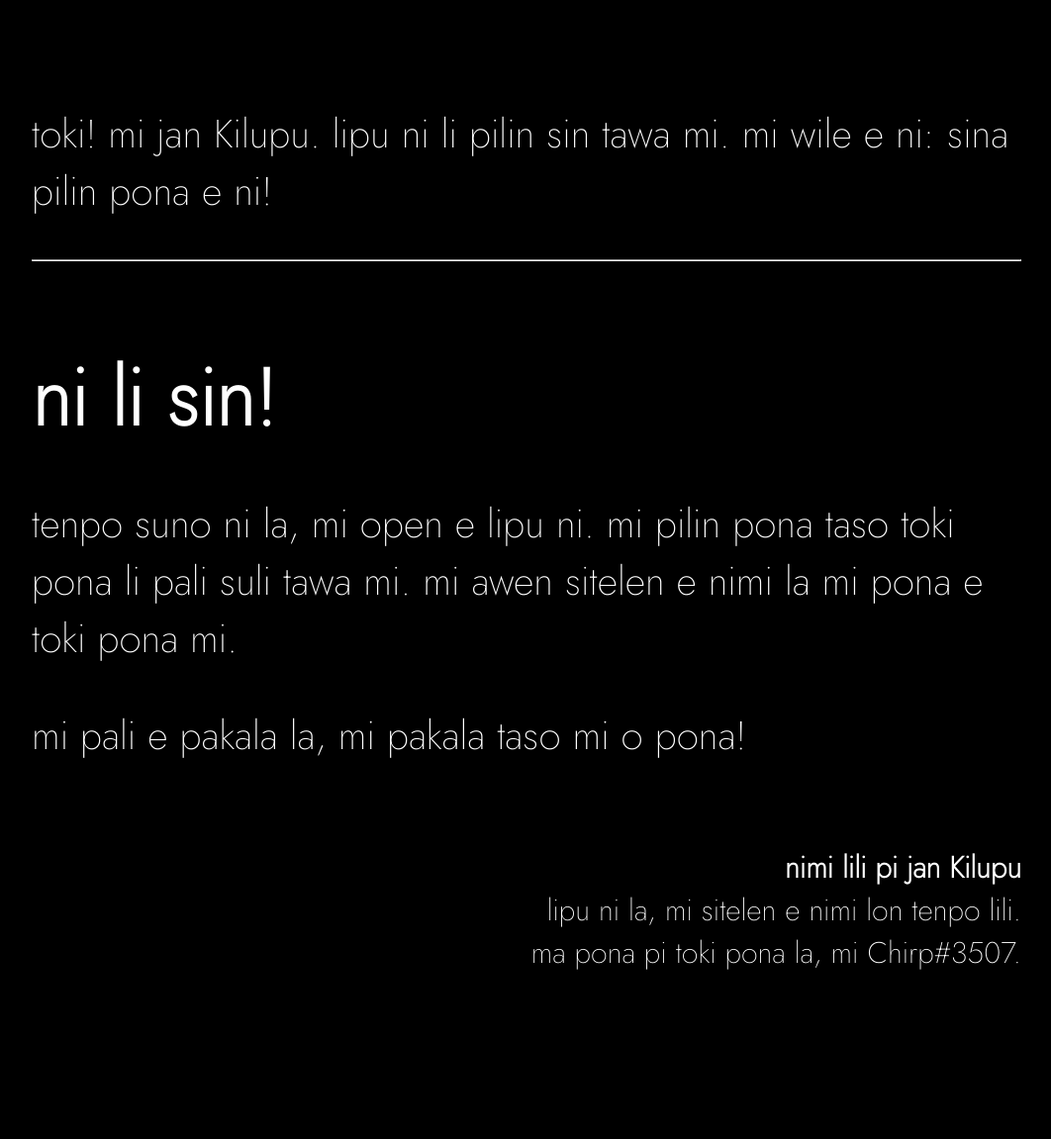
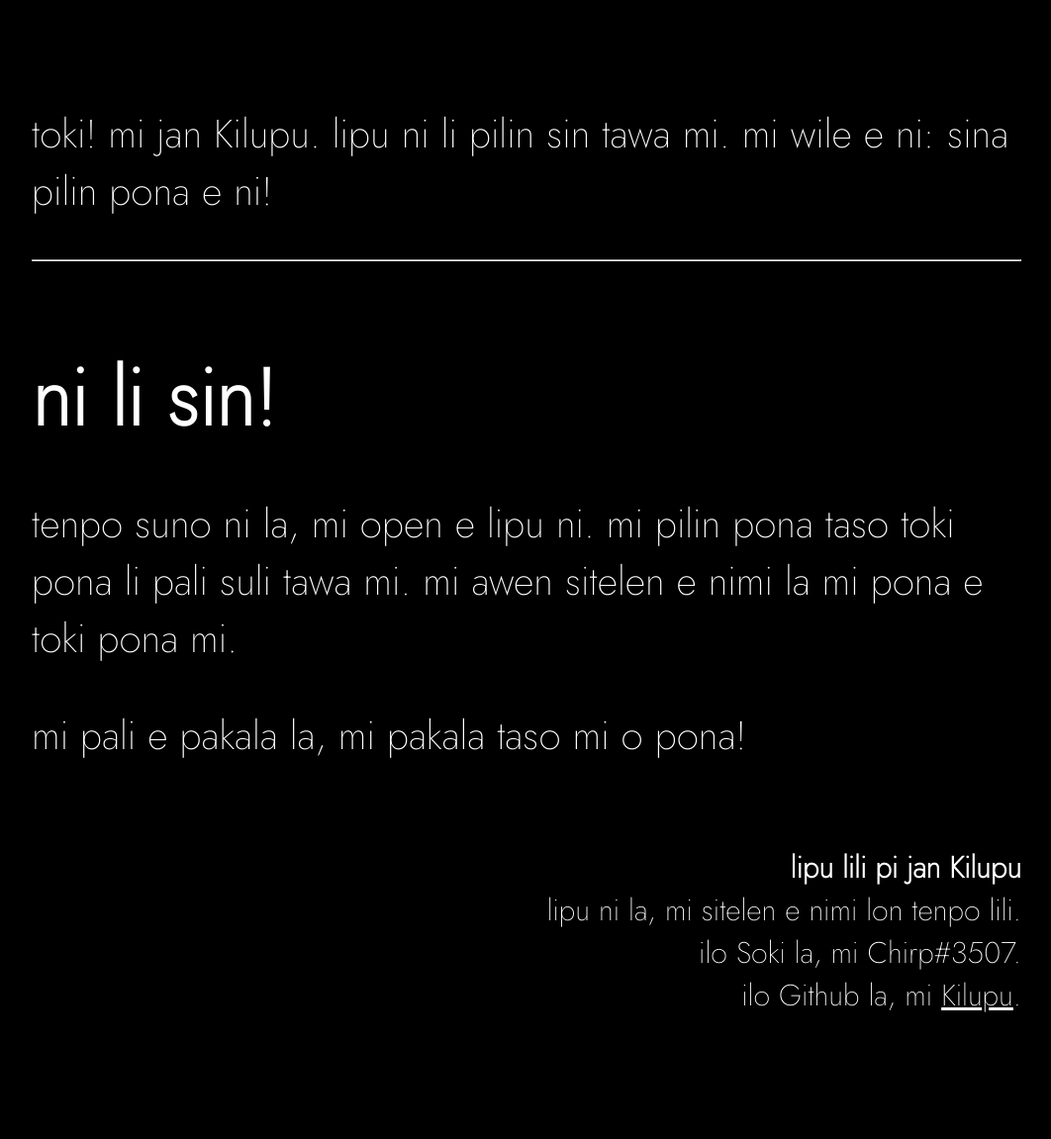
Before and after one commit to Squalm/nimi-lili-jan, a Jekyll site: the page built from public/index.markdown, in a window 1280 px wide. Shown: the whole page at 99% size, without its empty margins (108-1170 px from the left). Built offline with Jekyll 4.4.1, drawn with Linux system fonts in a browser that asks for light colours; before the commit the page ends 992 px from its top, so only the background shows below that.

Commit message:
some fixes

```diff
--- a/public/_config.yml
+++ b/public/_config.yml
@@ -1,4 +1,4 @@
-title: nimi lili pi jan Kilupu
+title: lipu lili pi jan Kilupu
 description: >- # this means to ignore newlines until "baseurl:"
   lipu ni la, mi sitelen e nimi lon tenpo lili.
 baseurl: "" # the subpath of your site, e.g. /blog
--- a/public/_includes/footer.html
+++ b/public/_includes/footer.html
@@ -12,6 +12,8 @@
 <br>
 {{ site. description }}
 <br>
-ma pona pi toki pona la, mi {{ site.discord_username }}.
+ilo Soki la, mi {{ site.discord_username }}.
+<br>
+ilo Github la, mi <a href="https://github.com/{{ site.github_username }}">Kilupu</a>.
 
 </footer>
--- a/public/_layouts/default.html
+++ b/public/_layouts/default.html
@@ -8,5 +8,7 @@
 <body>
     {{ content }}
     {% include footer.html %}
+    <br>
+    <br>
 </body>
 </html>
--- a/public/_layouts/home.html
+++ b/public/_layouts/home.html
@@ -1,5 +1,6 @@
 ---
 layout: default
+title: lipu lili pi jan Kilupu
 ---
 <br>
 {{ content }}
--- a/public/_sass/main.scss
+++ b/public/_sass/main.scss
@@ -22,3 +22,7 @@ h1, h2, h3 {
     font-size: 2em;
     margin-bottom: 0.5em;
 }
+
+a {
+    color: #FFF;
+}
```
